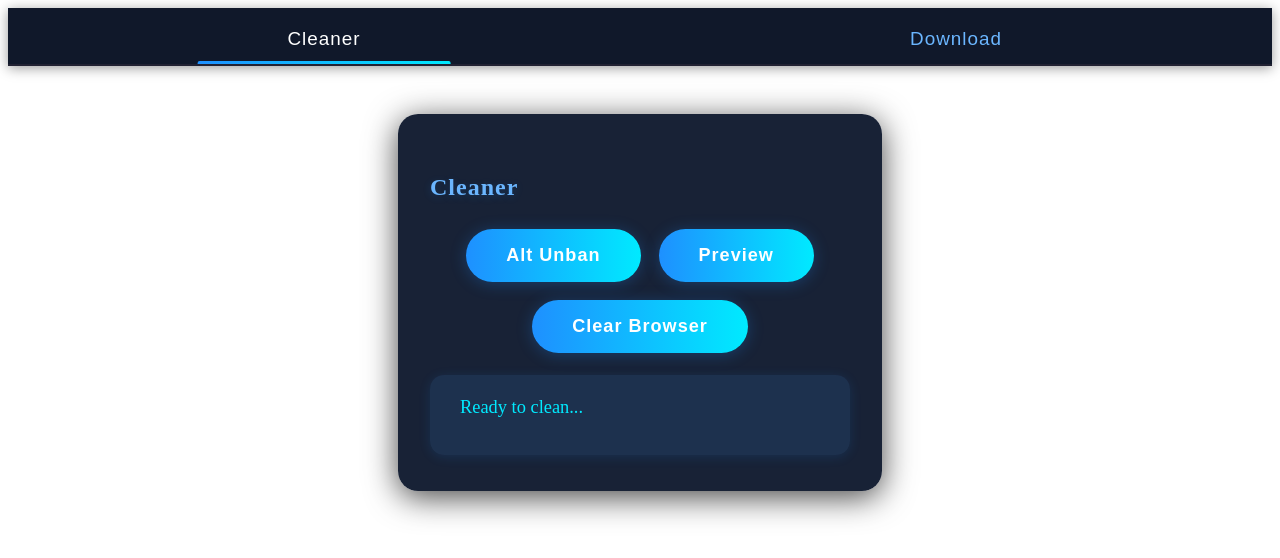
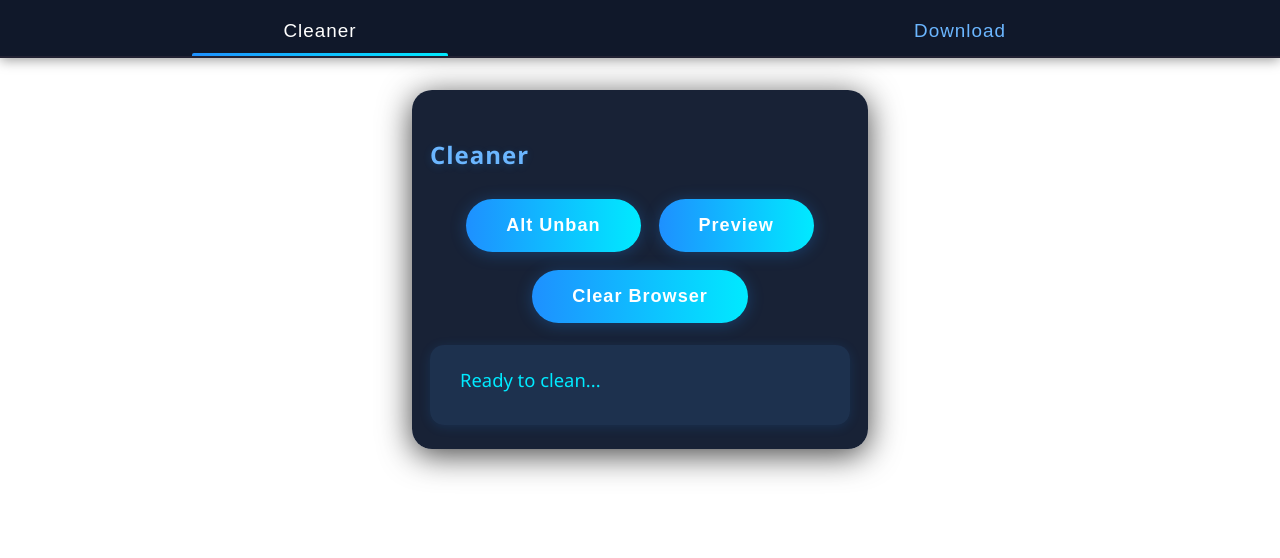
Before and after one commit to NAta4333/helloworld, a website: page index.html in a window 1280 px wide. Drawn offline with Linux system fonts and the light colour scheme.

Commit message:
Update index.html

```diff
--- a/index.html
+++ b/index.html
@@ -6,7 +6,13 @@
     <style>
         body {
             /* min-height: 100vh; */ /* убрать или заменить на height: 100vh; */
-            min-height: 0;
+            height: 100vh;
+            overflow: hidden;
+            background: linear-gradient(135deg, #0a0f1a0%, #1a233a100%);
+            color: #e0e6f0;
+            font-family: 'Segoe UI', Arial, sans-serif;
+            margin:0;
+            padding:0;
         }
 
         .tab-content {
@@ -14,6 +20,8 @@
             margin: 32px auto 0 auto;
             padding: 28px 18px 24px 18px;
             max-width: 420px;
+            overflow-y: auto;
+            max-height: calc(100vh - 120px);
         }
 
         .tabs {
@@ -63,12 +71,14 @@
         .tab-content {
             display: none;
             max-width: 420px;
-            margin: 48px auto 0 auto;
+            margin: 32px auto 0 auto;
             background: rgba(20,30,50,0.98);
             border-radius: 20px;
             box-shadow: 0 6px 32px #000b;
-            padding: 40px 32px 36px 32px;
+            padding: 28px 18px 24px 18px;
             animation: fadein 0.5s;
+            overflow-y: auto;
+            max-height: calc(100vh - 120px);
         }
 
             .tab-content.active {
```
